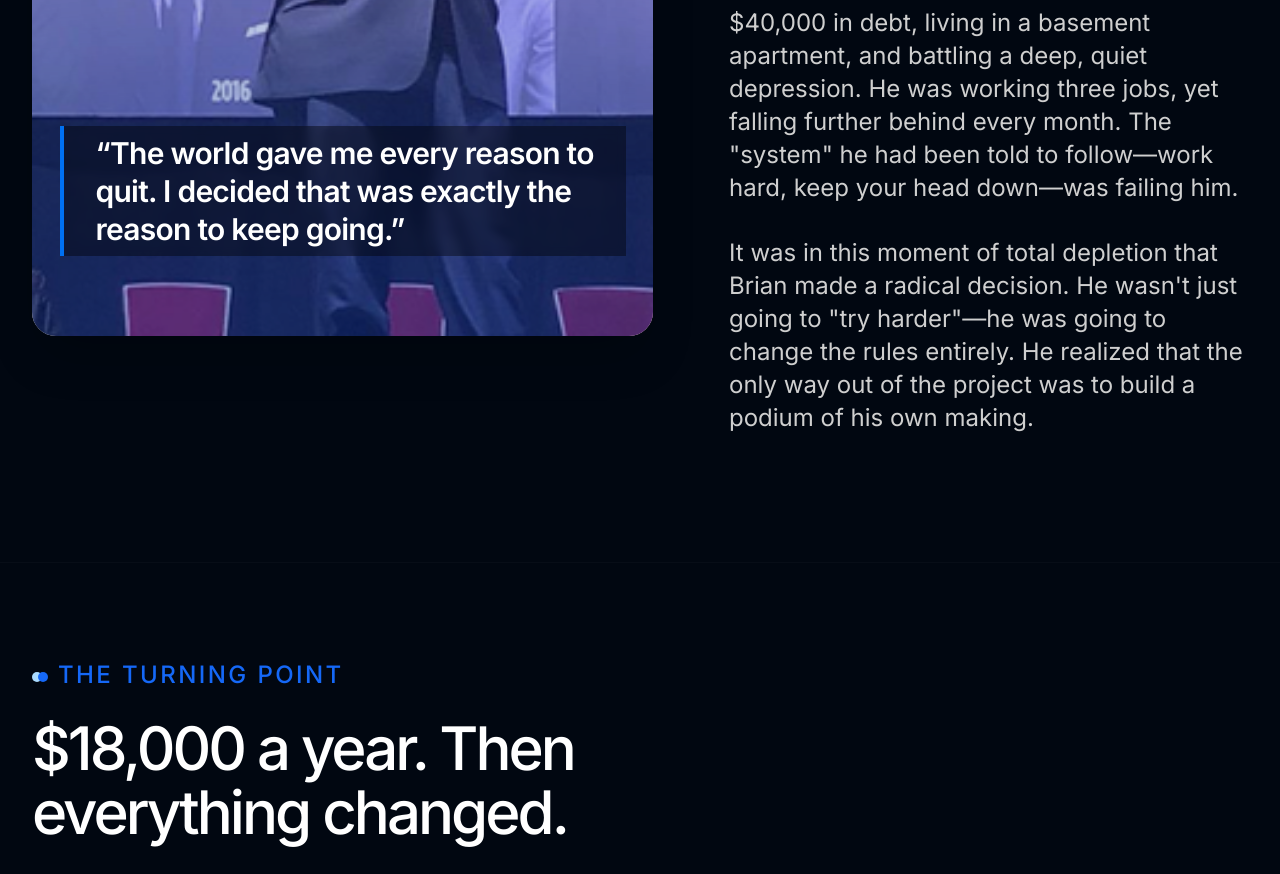
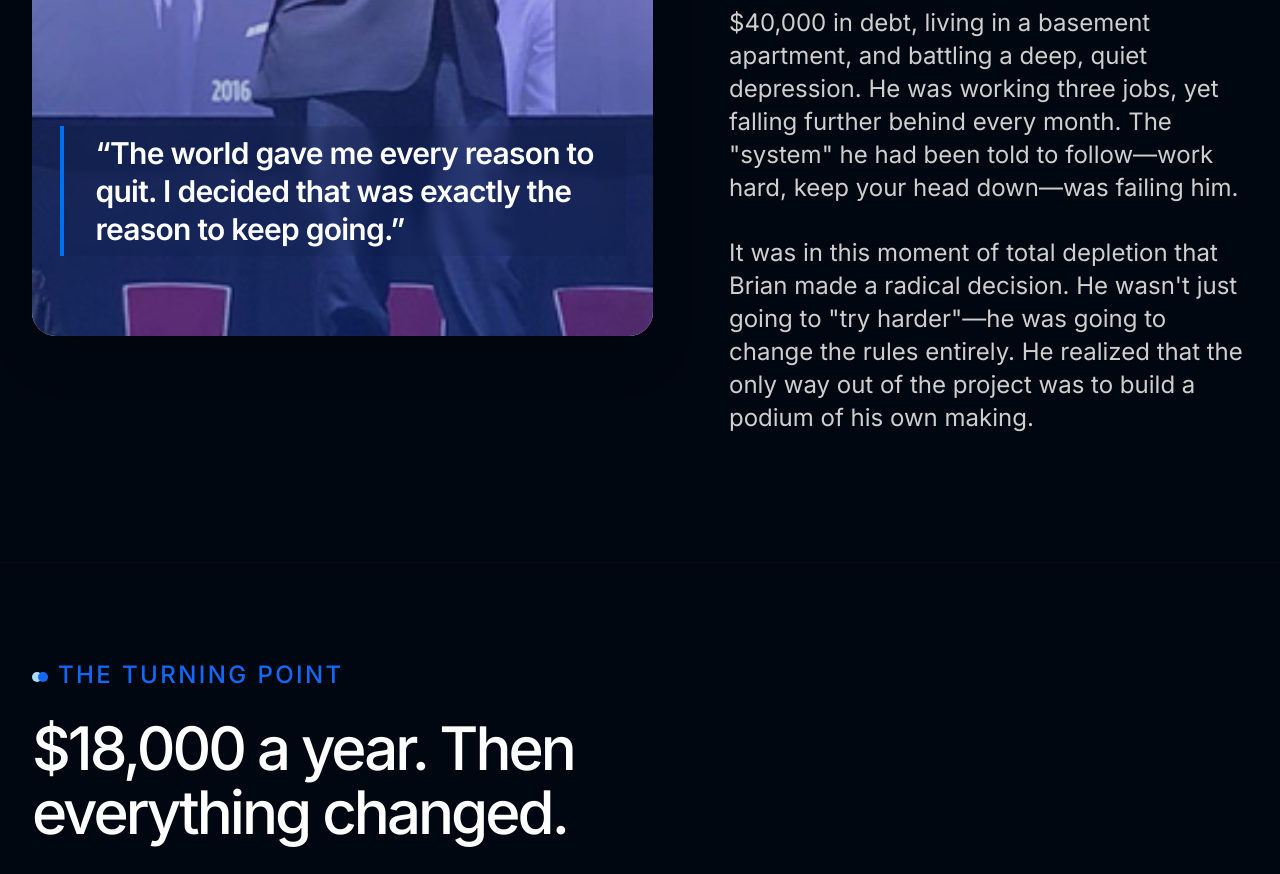
Before and after one commit to IRCHrocks25/V2_Brian_Moses, a Next.js app: page /about in a window 1280 px wide. Shown: the part 1640-2514 px from the top of the page. Built offline with nearby package versions, Linux system fonts and the light colour scheme; no server answers; the database is empty.

Commit message:
style(about): add finishing touches

```diff
--- a/components/about/AboutBeginning.tsx
+++ b/components/about/AboutBeginning.tsx
@@ -34,7 +34,7 @@ export default function AboutBeginning({
         <div className="absolute bottom-0 left-1/2 transform -translate-x-1/2 translate-y-1/2 w-[1421px] h-[659px] bg-[#03329F] blur-[200px] pointer-events-none opacity-50"></div>
 
         {/* Quote Overlay */}
-        <div className="absolute bottom-10 md:bottom-20 left-1/2 transform -translate-x-1/2 w-[90%] md:w-[566px] bg-black/40 backdrop-blur-sm p-4 md:py-2 md:pl-8 border-l-4 border-[#0070F3]">
+        <div className="absolute bottom-10 md:bottom-20 left-1/2 transform -translate-x-1/2 w-[90%] md:w-[566px] bg-black/5 backdrop-blur-sm p-4 md:py-2 md:pl-8 border-l-4 border-[#0070F3]">
           <p className="text-white text-xl md:text-3xl font-semibold leading-snug md:leading-[38px] tracking-tight">
             &ldquo;{quote}&rdquo;
           </p>
```
Also changed, not shown: public/images/Keynote.png (added).
